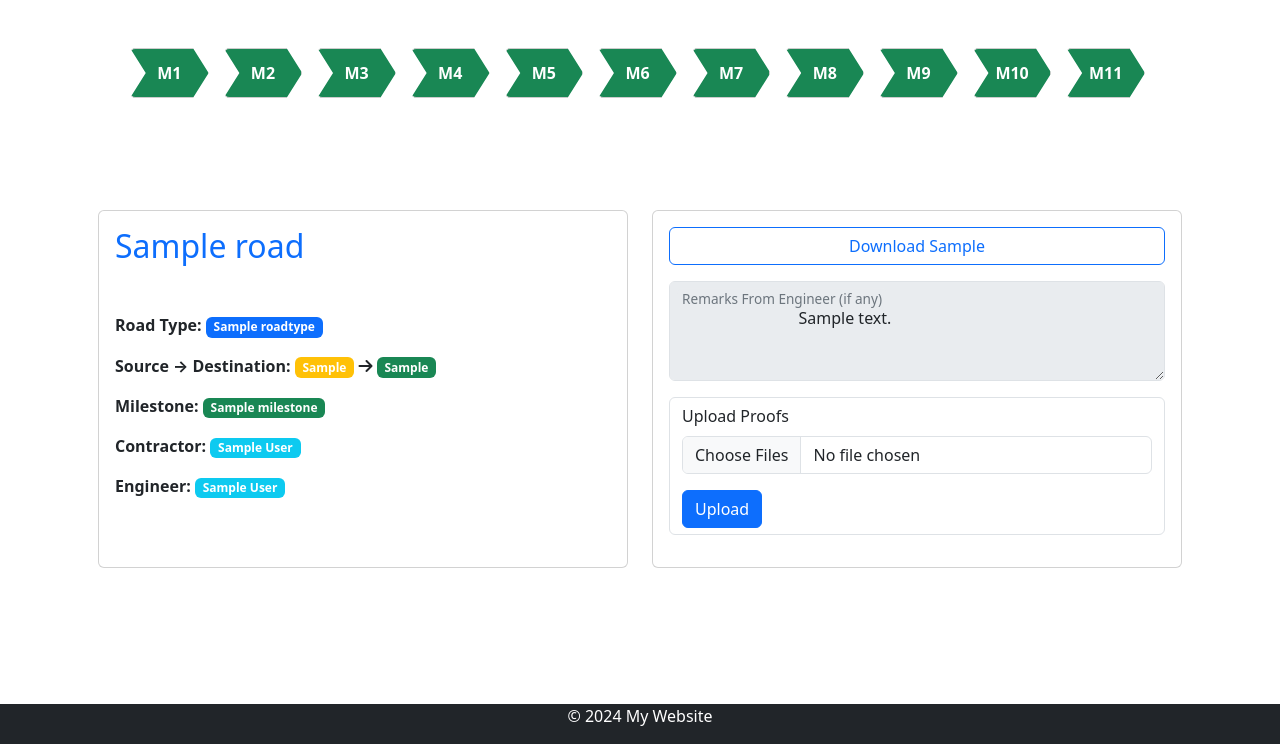
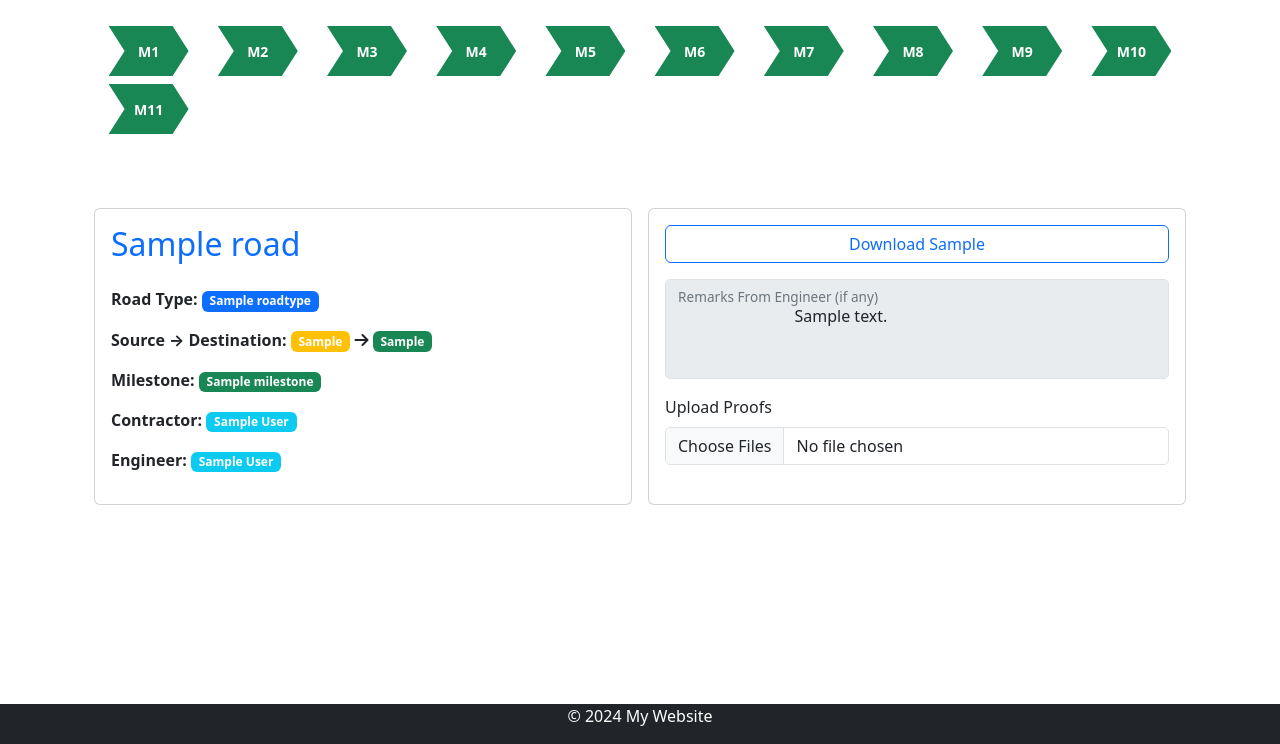
Before and after one commit to bhagatprince011/QMS_Prototype, a Django app: page /qms_app/contractor/1/ in a window 1280 px wide. Shown: the part 56-800 px from the top of the page. Run offline with Django 5.2, Linux system fonts and the light colour scheme; a user stored in the database is signed in; tables that the repository leaves empty hold one stand-in row (values such as "Sample post"); parts of the project's set-up code (start-up, migrations or seed data) failed here and were passed over.

Commit message:
responsiveness

```diff
--- a/static/custom.css
+++ b/static/custom.css
@@ -1,57 +1,84 @@
-
+/* General Styles */
 html, body {
     height: 100%;
     margin: 0;
+    padding: 0;
 }
+
 body {
     display: flex;
     flex-direction: column;
 }
+
 main {
     flex: 1; /* Takes up the available space */
 }
 
+/* Arrow Container - Responsive Grid */
 .arrow-container {
-    display: flex;
-    gap: 10px; /* Space between the arrows */
+    display: grid;
+    grid-template-columns: repeat(auto-fit, minmax(100px, 1fr)); /* Dynamic grid layout */
+    gap: 10px; /* Space between arrows */
+    margin: 10px 0;
+    justify-items: center; /* Center arrows horizontally */
 }
 
+/* Arrow Styles */
 .arrow {
-    width: 100px; /* Width of each arrow */
-    height: 50px; /* Height of each arrow */
+    width: 100%; /* Adjust width to fit container */
+    max-width: 80px; /* Prevent arrows from becoming too large */
+    height: 50px; /* Fixed height */
     background-color: gray;
     clip-path: polygon(0% 0%, 80% 0%, 100% 50%, 80% 100%, 0% 100%, 20% 50%);
     display: flex;
-    justify-content: center; /* Centers text horizontally */
-    align-items: center; /* Centers text vertically */
+    justify-content: center; /* Center text horizontally */
+    align-items: center; /* Center text vertically */
     color: white; /* Text color */
-    font-weight: bold; /* Bold text */
+    font-weight: bold;
+    font-size: 14px; /* Adjust font size for better fit */
+    text-align: center;
+    transition: transform 0.3s ease, box-shadow 0.3s ease;
 }
 
-.arrow-container .arrow {
-    padding: 10px 20px;
-    margin-right: 5px;
-    text-align: center;
-    border: 1px solid #ccc;
-    border-radius: 5px;
-    color: white;
-    font-weight: bold;
-    transition: all 0.3s ease; /* Smooth transitions */
+/* Hover Effect for Arrows */
+.arrow:hover {
+    transform: scale(1.1); /* Enlarge slightly on hover */
+    box-shadow: 0 0 10px rgba(0, 0, 0, 0.2); /* Add shadow on hover */
 }
 
+/* Arrow Colors */
 .arrow.bg-success {
-    background-color: #198754;
+    background-color: #198754; /* Green for success */
 }
 
 .arrow.bg-warning {
-    background-color: #ffc107;
+    background-color: #ffc107; /* Yellow for warning */
 }
 
-.arrow:hover {
-    transform: scale(1.1); /* Slightly enlarge on hover */
-    box-shadow: 0 0 10px rgba(0, 0, 0, 0.2);
+/* Isolated Card Styling for Arrows and Footer */
+.arrow-card {
+    border: 1px solid #ddd;
+    border-radius: 8px;
+    box-shadow: 0 2px 4px rgba(0, 0, 0, 0.1); /* Subtle shadow */
+    overflow: hidden;
+    min-height: 100%; /* Ensure equal height for cards */
 }
 
+.arrow-card .card-body {
+    padding: 20px;
+}
+
+.arrow-card .card-title {
+    font-size: 24px;
+    font-weight: bold;
+}
+
+.arrow-card .badge {
+    padding: 5px 10px;
+    font-size: 12px;
+}
+
+/* Spinner Styles */
 .spinner-border {
     width: 3rem;
     height: 3rem;
@@ -69,3 +96,57 @@ main {
         transform: rotate(360deg);
     }
 }
+
+/* Form Styles */
+.form-floating textarea {
+    resize: none; /* Prevent resizing */
+}
+
+.form-control {
+    border-radius: 5px;
+}
+
+/* Responsive Adjustments */
+
+/* Tablet View */
+@media (max-width: 768px) {
+    .arrow-container {
+        grid-template-columns: repeat(3, 1fr); /* 3 arrows per row */
+    }
+    .arrow {
+        height: 45px; /* Adjust arrow height */
+        font-size: 12px; /* Adjust font size */
+    }
+}
+
+/* Mobile View */
+@media (max-width: 576px) {
+    .arrow-container {
+        grid-template-columns: repeat(2, 1fr); /* 2 arrows per row */
+    }
+    .arrow {
+        height: 40px; /* Smaller arrow height for mobile */
+        font-size: 10px; /* Smaller font size for compact view */
+    }
+    .arrow-card .card-title {
+        font-size: 20px; /* Reduce card title size */
+    }
+    .arrow-card .badge {
+        font-size: 10px; /* Adjust badge size */
+    }
+}
+
+/* Footer Fix */
+html, body {
+    height: 100%;
+    margin: 0;
+}
+
+body {
+    display: flex;
+    flex-direction: column;
+}
+
+main {
+    flex-grow: 1;
+}
--- a/templates/contractorView.html
+++ b/templates/contractorView.html
@@ -4,13 +4,12 @@
 {% block title %}Road{% endblock %}
 
 {% block content %}
-
-<div class="container mb-5 p-5">
-    <div class="arrow-container">
+<div class="container mb-5 p-3">
+    <div class="arrow-container justify-content-center gap-2">
         {% for milestone in milestones %}
             <div
                 class="arrow
-                    {% if milestone.id == 11 and road.milestone.id == none %}bg-warning
+                    {% if milestone.id == 11 and not road.milestone %}bg-warning
                     {% elif milestone.id > road.milestone.id %}bg-success
                     {% elif milestone.id == road.milestone.id %}bg-success
                     {% elif milestone.id == road.milestone.id|add:'-1' %}bg-warning
@@ -21,13 +20,13 @@
     </div>
 </div>
 
-<div class="container mt-5 p-3">
-    <div class="row d-flex align-items-stretch">
+<div class="container mt-5">
+    <div class="row g-3">
         <!-- Left Column: Road Details -->
-        <div class="col-sm-6 mb-3 mb-sm-0">
-            <div class="card h-100">
+        <div class="col-md-6">
+            <div class="card">
                 <div class="card-body">
-                    <h2 class="card-title mb-5 text-primary">{{ road.name }}</h2>
+                    <h2 class="card-title mb-4 text-primary">{{ road.name }}</h2>
                     <p><strong>Road Type:</strong> <span class="badge bg-primary">{{ road.road_type.name }}</span></p>
                     <p>
                         <strong>Source &rarr; Destination:</strong>
@@ -47,24 +46,30 @@
         </div>
 
         <!-- Right Column: Interactive Options -->
-        <div class="col-sm-6">
-            <div class="card h-100">
+        <div class="col-md-6">
+            <div class="card">
                 <div class="card-body">
                     <!-- Download Button -->
                     <div class="d-grid gap-2 mb-3">
-                      <a href="{% url 'download_sample' %}" class="btn btn-outline-primary" aria-label="Download Project Form">Download Sample</a>
+                        <a href="{% url 'download_sample' %}" class="btn btn-outline-primary" aria-label="Download Project Form">Download Sample</a>
                     </div>
 
                     <!-- Remarks -->
                     <div class="form-floating mb-3">
-                        <textarea class="form-control" placeholder="" id="remarksTextarea" style="height: 100px" disabled aria-label="Remarks (if any)">
-                            {{ road.engineerMessage }}</textarea>
+                        <textarea
+                            class="form-control"
+                            placeholder="No remarks available"
+                            id="remarksTextarea"
+                            style="height: 100px"
+                            disabled
+                            aria-label="Remarks (if any)">
+                            {{ road.engineerMessage|default:"No remarks available." }}
+                        </textarea>
                         <label for="remarksTextarea">Remarks From Engineer (if any)</label>
                     </div>
 
                     <!-- File Upload -->
-                    <div class="mb-3">
-                      <form class="form-control" id="uploadForm" enctype="multipart/form-data">
+                    <form id="uploadForm" enctype="multipart/form-data" method="post">
                         {% csrf_token %}
                         <input type="hidden" name="road_id" value="{{ road.id }}">
                         <input type="hidden" name="milestone_id" value="{{ road.milestone.next_milestone }}">
@@ -77,36 +82,15 @@
                             accept=".pdf,.jpg,.jpeg,.png,.gif,.bmp"
                             multiple
                             required
-                            aria-label="Upload Project Documents"
-                        >
-                        <button id="uploadButton" type="submit" class="btn btn-primary">Upload</button>
-                      </form>
-
-                    </div>
+                            aria-label="Upload Project Documents">
+                    </form>
                 </div>
             </div>
         </div>
     </div>
 </div>
-
-
-
 {% endblock %}
 
-
 {% block extra_js %}
-<!-- {% if messages %}
-    <script>
-        {% for message in messages %}
-            // Trigger alert in JS file with the message content
-            const messageType = '{{ message.tags }}';  // Get message type (success, error, etc.)
-            const messageContent = "{{ message|escapejs }}";   // Get the message content, properly escaped for JavaScript
-
-            // Call a JS function to display the message as an alert box
-            showAlert(messageType, messageContent);
-        {% endfor %}
-    </script>
-{% endif %} -->
-
 <script src="{% static 'contractor.js' %}"></script>
 {% endblock %}
```
Also changed, not shown: staticfiles_build/static/custom.css (+103 -22 lines).
